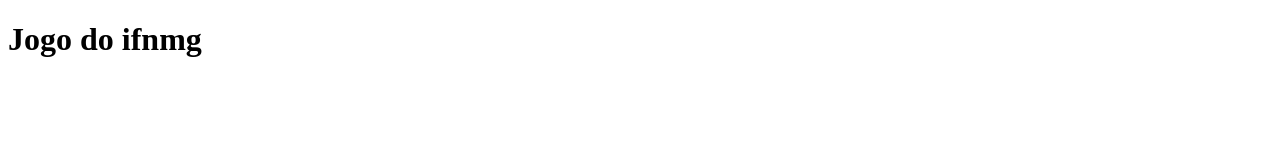
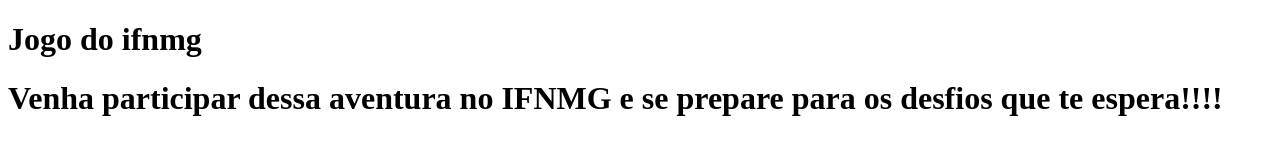
Before and after one commit to oxiadriano/aventura-java, a plain HTML site: page index.html in a window 1280 px wide. Drawn offline with Linux system fonts and the light colour scheme.

Commit message:
terminei 2

```diff
--- a/index.html
+++ b/index.html
@@ -7,6 +7,7 @@
 </head>
 <body>
     <h1>Jogo do ifnmg</h1>
+    <h1>Venha participar dessa aventura no IFNMG e se prepare para os desfios que te espera!!!!</h1>
     <script src="main.js"></script>
 </body>
 </html>
```
Also changed, not shown: 1 other file.
